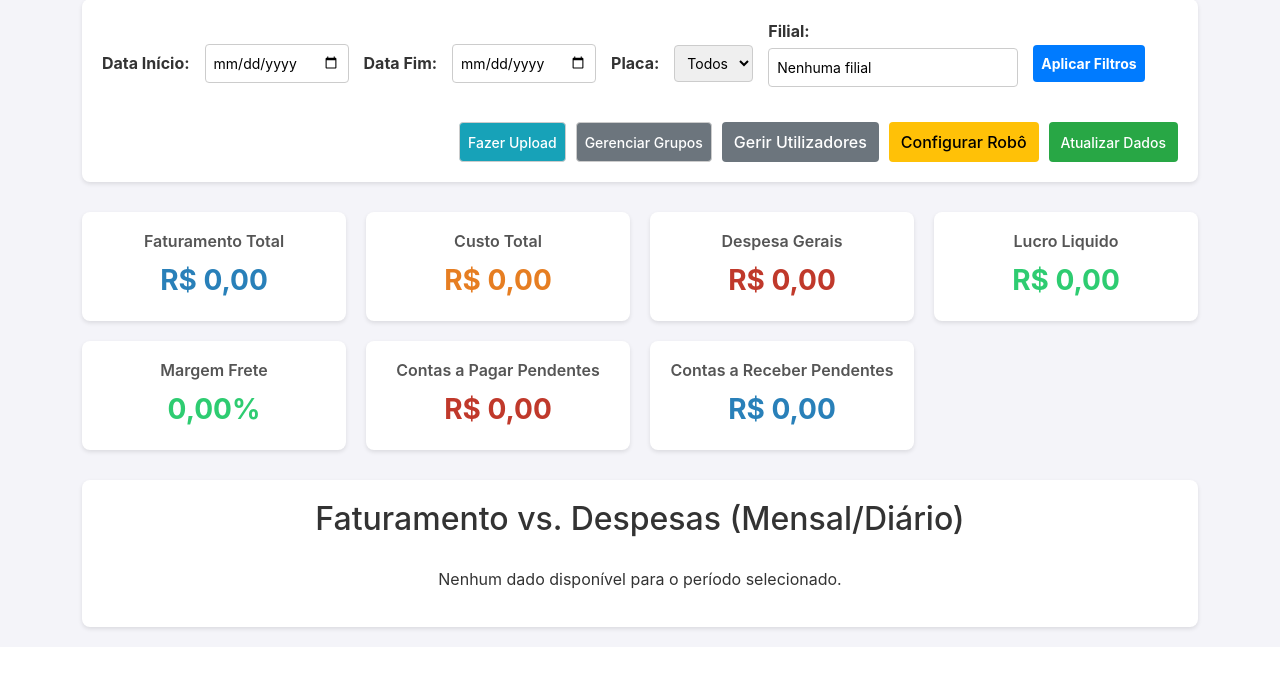
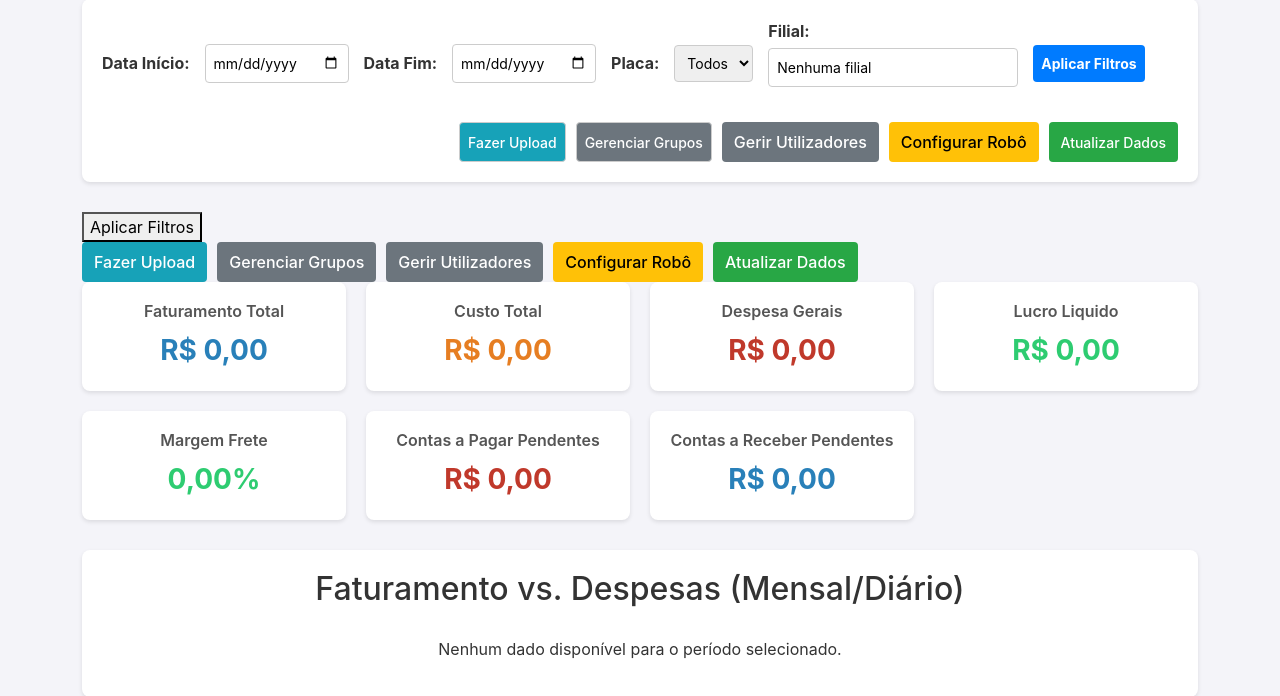
Before and after one commit to opalmeida2017-art/dashboard-financeiro-web, a Flask app: page / in a window 1280 px wide. Shown: the part 163-859 px from the top of the page. Before the commit the page ends 795 px from the top, so only its background shows below. Run offline with Flask 3, Linux system fonts and the light colour scheme; the visitor is signed in with stand-in values (Sample User, id 1); data that the repository does not hold is empty; some libraries are stand-ins or nearby versions.

Commit message:
corrigir erro

```diff
--- a/database.py
+++ b/database.py
@@ -6,7 +6,6 @@ import os
 import pandas as pd
 import config
 import glob
-import logic
 from datetime import datetime
 import psycopg2.extras # <-- Importação essencial
 import numpy as np
--- a/templates/index.html
+++ b/templates/index.html
@@ -35,6 +35,22 @@
                 </div>
             </div>
         </div>
+
+        <button type="submit">Aplicar Filtros</button>
+
+        <div class="action-buttons">
+            <button type="button" id="openUploadModalBtn" class="upload-link">Fazer Upload</button>
+            <button type="button" id="openModalBtn" class="manage-link">Gerenciar Grupos</button>
+
+            {% if is_admin_in_context() %}
+                <a href="{{ url_for('gerenciar_usuarios') }}" class="manage-link">Gerir Utilizadores</a>
+            {% endif %}
+
+            <a href="{{ url_for('configuracao') }}" class="config-link" style="padding: 8px 12px; background-color: #ffc107; color: black; text-decoration: none; border-radius: 4px; font-weight: 500;">Configurar Robô</a>
+            <button type="button" id="btn-iniciar-coleta" class="run-automation-link" style="padding: 8px 12px; background-color: #28a745; color: white; border: none; border-radius: 4px; font-weight: 500; cursor: pointer;">Atualizar Dados</button>
+        </div>
+    </form>
+</div>
 
         <button type="submit">Aplicar Filtros</button>
 
```
